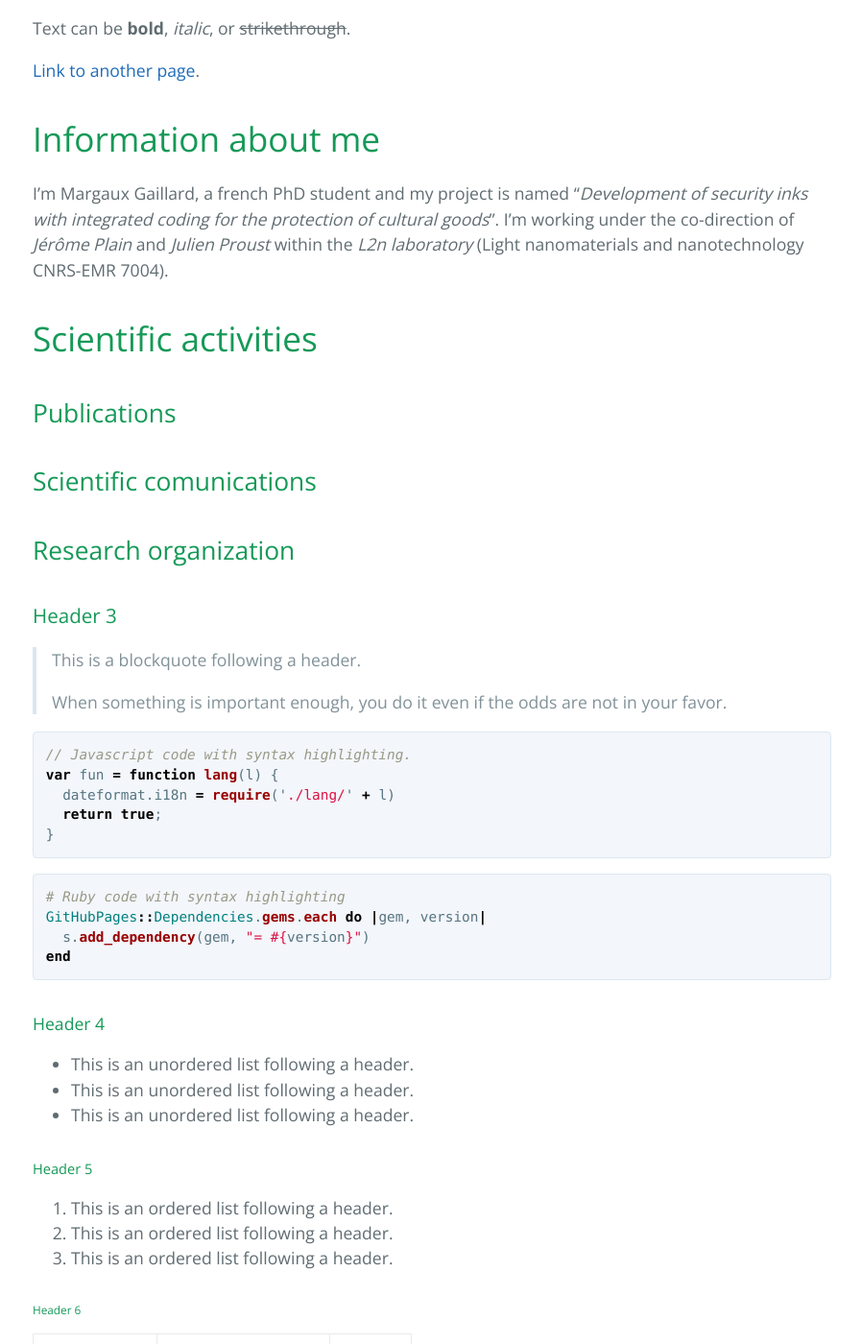
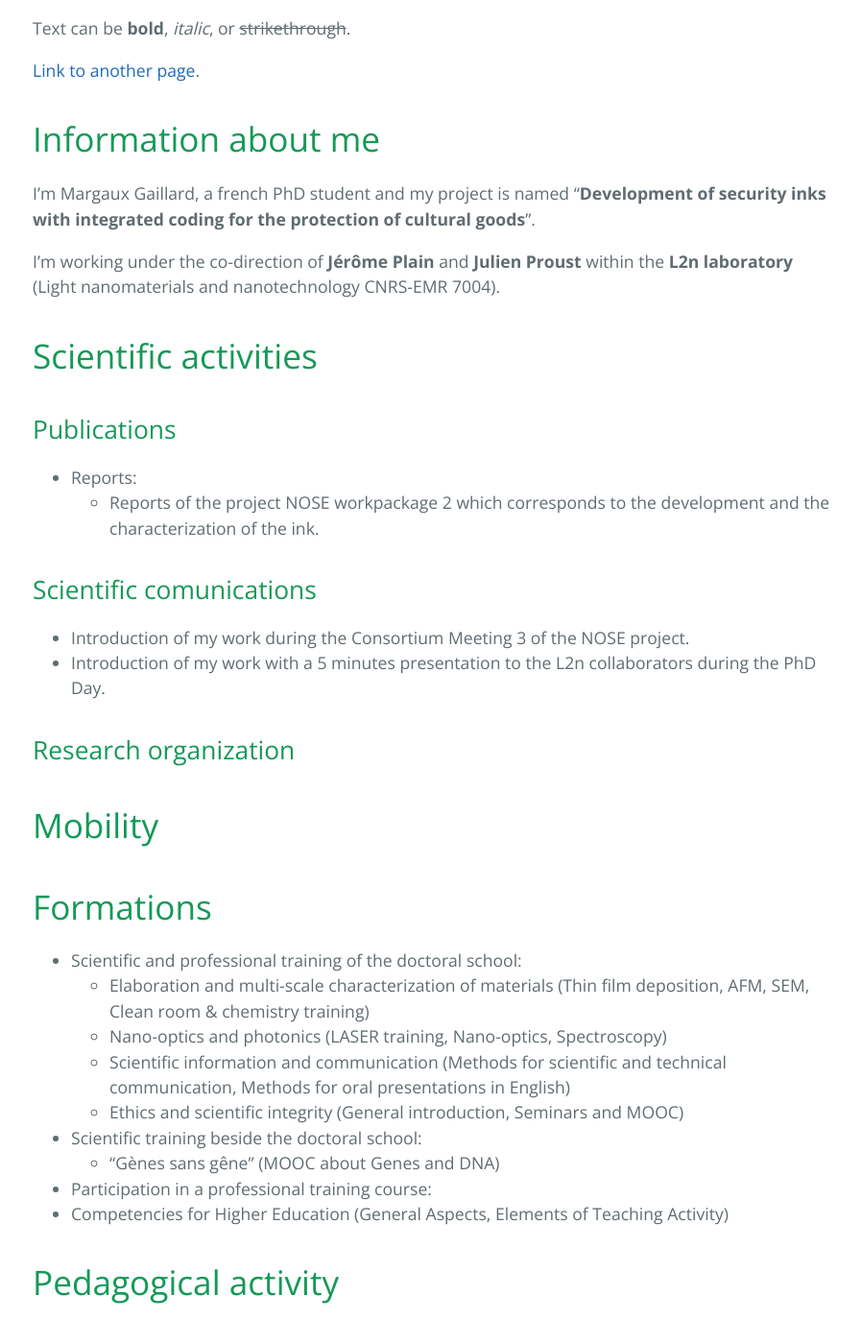
Before and after one commit to Margal10/Margal10.github.io, a Jekyll site: the page built from index.md, in a window 1280 px wide and 1400 px high, scrolled down 333 px. Shown: the whole window at 96% size, without its empty margins (190-1087 px from the left). Built offline with Jekyll 4.4.1, drawn with Linux system fonts in a browser that asks for light colours.

Commit message:
Update index.md

```diff
--- a/index.md
+++ b/index.md
@@ -8,17 +8,42 @@ Text can be **bold**, _italic_, or ~~strikethrough~~.
 
 # Information about me
 
-I'm Margaux Gaillard, a french PhD student and my project is named "_Development of security inks with integrated coding for the protection of cultural goods_".
-I'm working under the co-direction of _Jérôme Plain_ and _Julien Proust_ within the _L2n laboratory_ (Light nanomaterials and nanotechnology CNRS-EMR 7004).
+I'm Margaux Gaillard, a french PhD student and my project is named "**Development of security inks with integrated coding for the protection of cultural goods**".
+
+I'm working under the co-direction of **Jérôme Plain** and **Julien Proust** within the **L2n laboratory** (Light nanomaterials and nanotechnology CNRS-EMR 7004).
 
 # Scientific activities
 ## Publications
 
-
+- Reports:
+  - Reports of the project NOSE workpackage 2 which corresponds to the development and the characterization of the ink.
 
 ## Scientific comunications
 
+- Introduction of my work during the Consortium Meeting 3 of the NOSE project.
+- Introduction of my work with a 5 minutes presentation to the L2n collaborators during the PhD Day.
+
 ## Research organization
+
+# Mobility
+
+# Formations
+
+- Scientific and professional training of the doctoral school:
+  - Elaboration and multi-scale characterization of materials (Thin film deposition, AFM, SEM, Clean room & chemistry training)
+  - Nano-optics and photonics (LASER training, Nano-optics, Spectroscopy)
+  - Scientific information and communication (Methods for scientific and technical communication, Methods for oral presentations in English)
+  - Ethics and scientific integrity (General introduction, Seminars and MOOC)
+
+- Scientific training beside the doctoral school:
+  - "Gènes sans gêne" (MOOC about Genes and DNA)
+
+-  Participation in a professional training course:
+  - Competencies for Higher Education (General Aspects, Elements of Teaching Activity)
+
+# Pedagogical activity
+
+# Other activities
 
 ### Header 3
 
```
